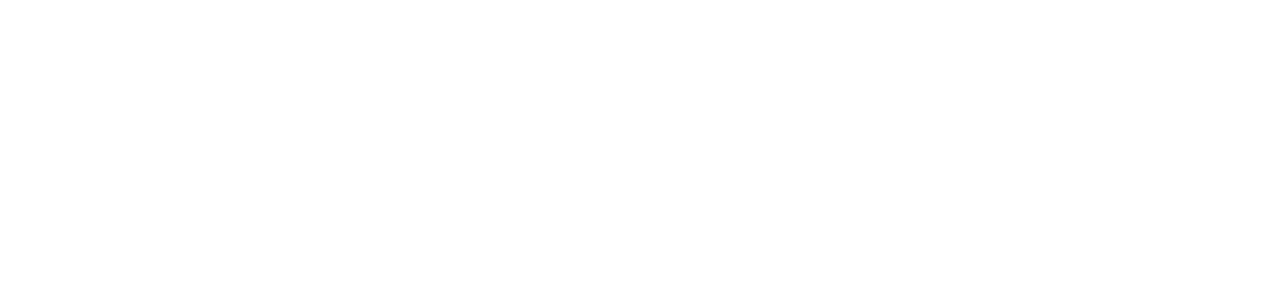
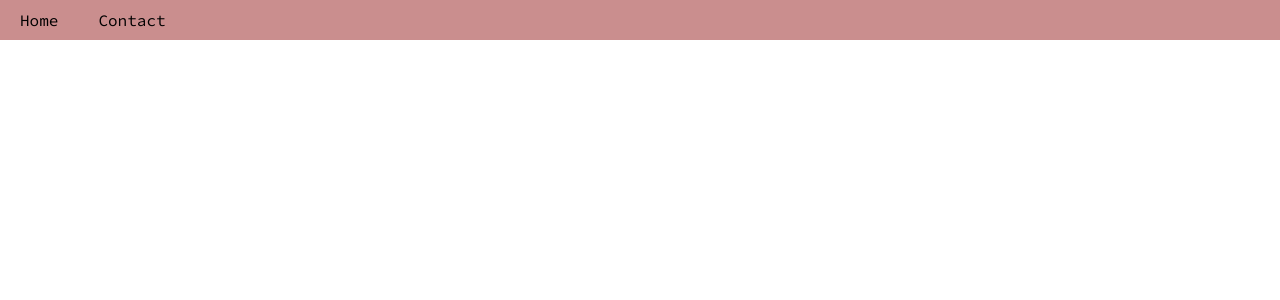
Before and after one commit to cybersaksham/React-Dance-Webiste, a React (Create React App) app in the folder frontend/: page / in a window 1280 px wide. Shown: the top 300 px of the page. Built offline with nearby package versions, Linux system fonts and the light colour scheme.

Commit message:
navbar component

```diff
--- a/frontend/src/App.js
+++ b/frontend/src/App.js
@@ -1,7 +1,12 @@
 import "./App.css";
+import Navbar from "./Components/Navbar";
 
 function App() {
-  return <div></div>;
+  return (
+    <div>
+      <Navbar />
+    </div>
+  );
 }
 
 export default App;
--- /dev/null
+++ b/frontend/src/Components/Navbar.js
@@ -0,0 +1,19 @@
+import React from "react";
+import "../Style/Navbar.css";
+
+const Navbar = () => {
+  return (
+    <nav>
+      <ul>
+        <li>
+          <a href="/">Home</a>
+        </li>
+        <li>
+          <a href="/contact">Contact</a>
+        </li>
+      </ul>
+    </nav>
+  );
+};
+
+export default Navbar;
--- /dev/null
+++ b/frontend/src/Style/Navbar.css
@@ -0,0 +1,33 @@
+@import url("https://fonts.googleapis.com/css2?family=Source+Code+Pro&display=swap");
+
+* {
+  margin: 0;
+  padding: 0;
+  color: black;
+}
+
+nav {
+  background-color: #ca8e8e;
+}
+
+nav ul {
+  list-style: none;
+  display: flex;
+}
+
+nav ul li {
+  margin: 10px 20px;
+  font-family: "Source Code Pro", monospace;
+}
+
+nav ul li a {
+  text-decoration: none;
+}
+
+nav ul li :hover {
+  color: white;
+}
+
+.activeTabs {
+  color: white !important;
+}
```
